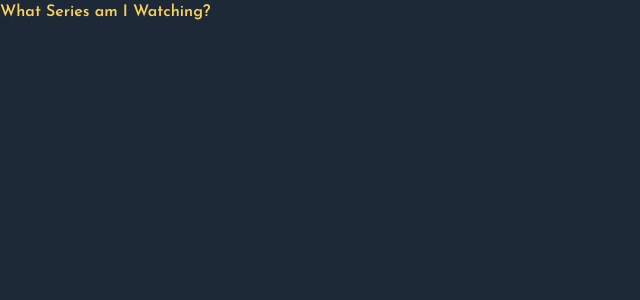
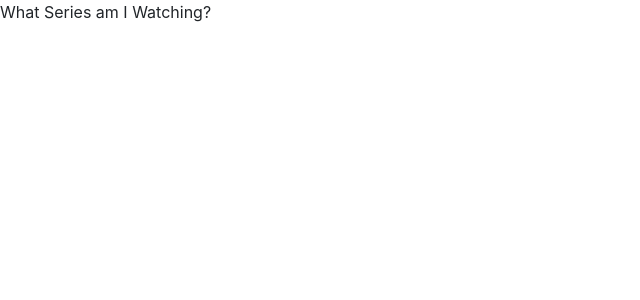
Before and after one commit to hdev14/wsiw, a React (Create React App) app: page / in a window 1280 px wide. Shown: the top 300 px of the page, without its empty margins (0-640 px from the left). Built offline with nearby package versions, Linux system fonts and the light colour scheme.

Commit message:
Add structure

```diff
--- a/src/index.css
+++ b/src/index.css
@@ -16,8 +16,10 @@
 	padding: 0;
 }
 
-body {
-	background: var(--wsiw-grey-intense);
-	color: var(--wsiw-yellow);
-	font-family: 'Josefin Sans', sans-serif;
+@media only screen and (max-width: 600px) {
+	body {
+		background: var(--wsiw-grey-intense);
+		color: var(--wsiw-yellow);
+		font-family: 'Josefin Sans', sans-serif;
+	}
 }
```
Also changed, not shown: src/components/Card/index.js (added), src/components/Card/styles.css (added), src/components/Tag/index.js (added), src/components/Tag/styles.css (added), src/pages/Genres.js (added), src/pages/Series.js (added), src/pages/SeriesInfo.js (added), src/styles/genres.css (added), src/styles/series-info.css (added), src/styles/series.css (added).
